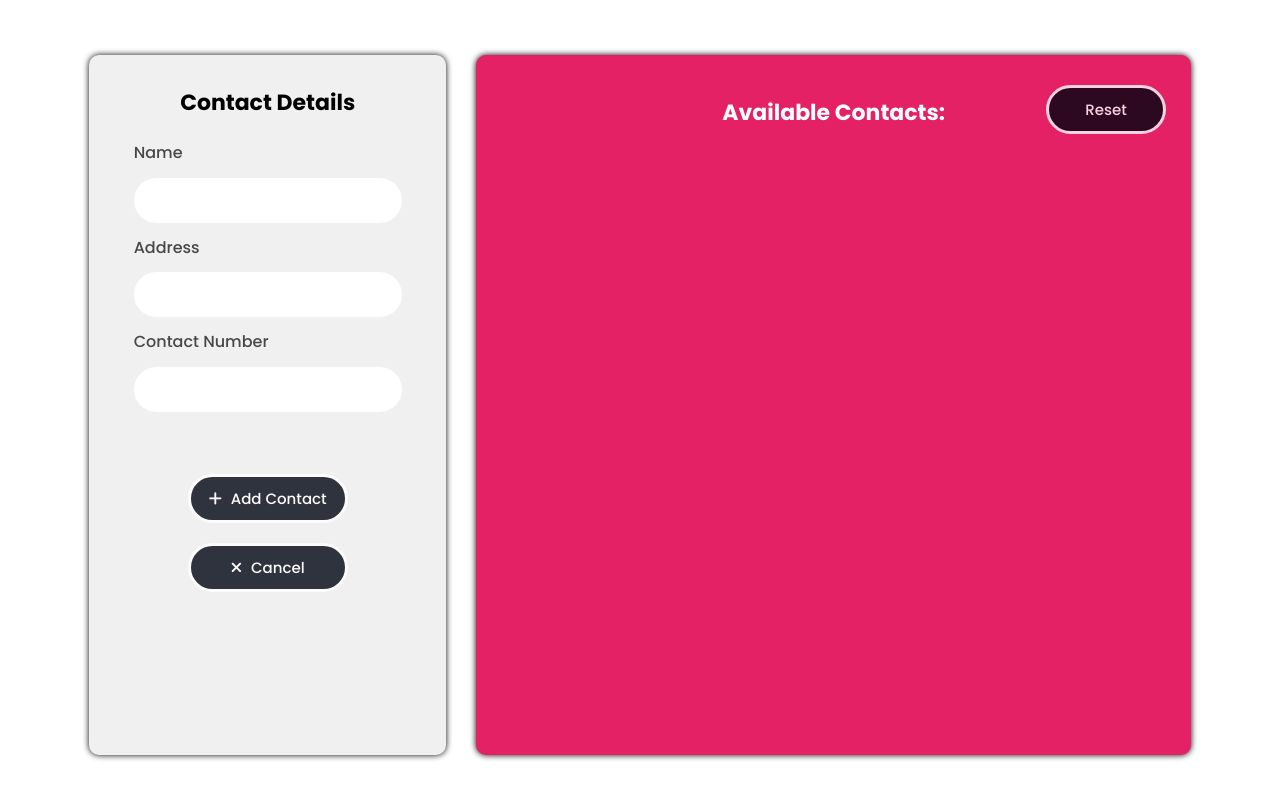
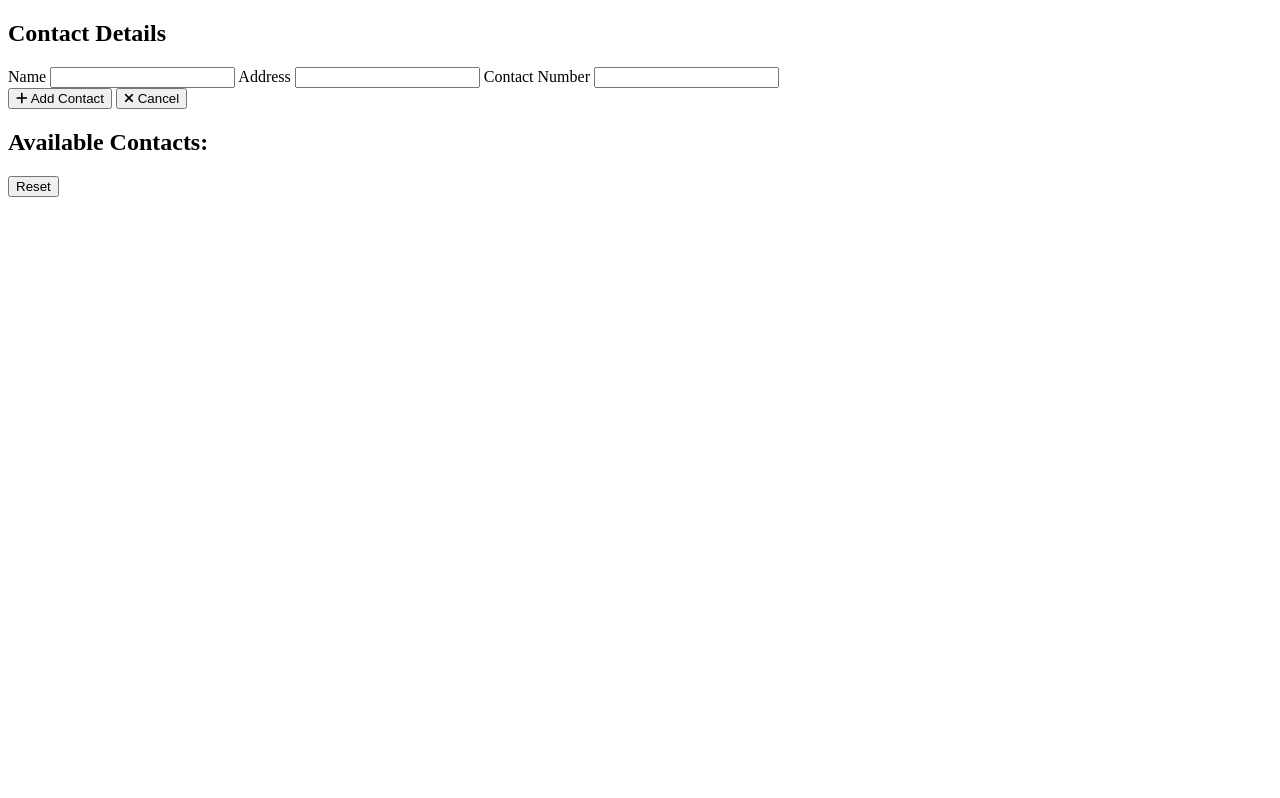
Before and after one commit to saditatse/imgStore, a plain HTML site: page index.html in a window 1280 px wide. Drawn offline with Linux system fonts and the light colour scheme.

Commit message:
Update index.html

```diff
--- a/index.html
+++ b/index.html
@@ -8,192 +8,7 @@
         <meta name="viewport" content="width=device-width, initial-scale=1">
         <!-- <link rel="stylesheet" href="main.css"> -->
         <style>
-            @import url('https://fonts.googleapis.com/css2?family=Poppins:wght@300;400;500;600;700&display=swap');
 
-*{
-    box-sizing: border-box;
-    padding: 0;
-    margin: 0;
-}
-body{
-    font-family: 'Poppins', sans-serif;
-    line-height: 1.6;
-}
-a{
-    color: #000;
-    text-decoration: none;
-}
-.main-container{
-    margin: 0px auto;
-    padding: 25px;
-    border-radius: 5px;
-}
-.record-input, .record-display{
-    border-radius: 10px;
-    padding: 20px 0;
-    margin: 30px 0;
-    box-shadow: 0px 0px 6px 0px rgba(8, 0, 8, 1);
-    -webkit-box-shadow: 0px 0px 6px 0px rgba(8, 0, 8, 1);
-    -moz-box-shadow: 0px 0px 6px 0px rgba(8, 0, 8, 1);
-}
-.record-input > h2, .record-display > h2{
-    padding: 10px 0;
-    text-align: center;
-    font-size: 22px;
-}
-.record-input{
-    color: #000;
-    background: #f0f0f0;
-}
-.record-display{
-    background: #e52165;
-    color: #fff;
-    position: relative;
-}
-
-
-/** record input **/
-.entry-form{
-    padding: 10px 0;
-}
- form{
-     display: flex;
-     flex-direction: column;
-     width: 75%;
-     margin: 0 auto;
- }
- form label{
-     font-weight: 500;
-     opacity: 0.7;
- }
- form label, form input{
-     display: block;
-     outline: none;
-     border-radius: 25px;
-     border: none;
- }
- form input[type = "text"], form input[type = "number"]{
-     color: #000;
-     font-family: inherit;
-     font-size: 16px;
-     padding: 10px 18px;
-     margin: 12px 0;
-     transition: all 0.5s ease;
- }
- form input:focus{
-     background: #252525;
-     color: #fff;
- }
-
- .message{
-     text-align: center;
-     display: block;
-     width: 50%;
-     margin: 10px auto;
-     font-size: 14px;
-     color: #fff;
-     border-radius: 5px;
-     padding: 10px 0;
-     visibility: hidden;
- }
-
- /******* alert types *****/
- .error{
-     background: #f32013;
-     visibility: visible;
- }
- .success{
-     background: #4bb543;
-     visibility: visible!important;
- }
-
- /**********************************************/
- .input-btns{
-     text-align: center;
- }
-
- /*** utility button styling ***/
- button{
-     display: block;
-     width: 160px;
-     margin: 20px auto;
-     font-size: 15px;
-     font-weight: 500;
-     font-family: inherit;
-     padding: 10px;
-     border: 3px solid #fff;
-     border-radius: 25px;
-     color: #fff;
-     background: #000411;
-     cursor: pointer;
-     opacity: 0.8;
-     transition: all 0.5s ease;
-     outline: none;
- }
-
- button:hover{
-     opacity: 1;
- }
-
- #submit-btn span, #cancel-btn span{
-     padding-right: 5px;
- }
-
- #reset-btn{
-     position: absolute;
-     right: 25px;
-     top: 10px;
-     width: 120px;
- }
-
- /*****************************************/
- .record-display{
-     padding: 30px 40px;
- }
- .record-el{
-     display: block;
-     padding: 4px 0;
-     text-align: center;
-     opacity: 0.9;
- }
-
- #labelling{
-     font-weight: 700;
- }
- .record-item{
-     color: #000;
-     border-radius: 10px;
-     padding: 10px 25px;
-     margin: 15px 0;
-     background: #fff;
-     box-shadow: 0 0 6px #777;
- }
-
- #delete-btn span{
-     padding-right: 5px;
- }
-.title{
-    text-align: center;
-    letter-spacing: .5em;
-}
- /*********** Media Queries *************/
-
- @media screen and (min-width: 992px){
-     .main-container{
-         display: grid;
-         grid-template-columns: 1fr 2fr;
-         width: 90vw;
-         grid-column-gap: 30px;
-     }
-     .record-input{
-         height: 700px;
-     }
-     .record-container{
-         display: grid;
-         grid-template-columns: repeat(2, 1fr);
-         grid-gap: 30px;
-     }
- }
         </style>
         <script src="https://kit.fontawesome.com/dbed6b6114.js" crossorigin="anonymous"></script>
     </head>
```
